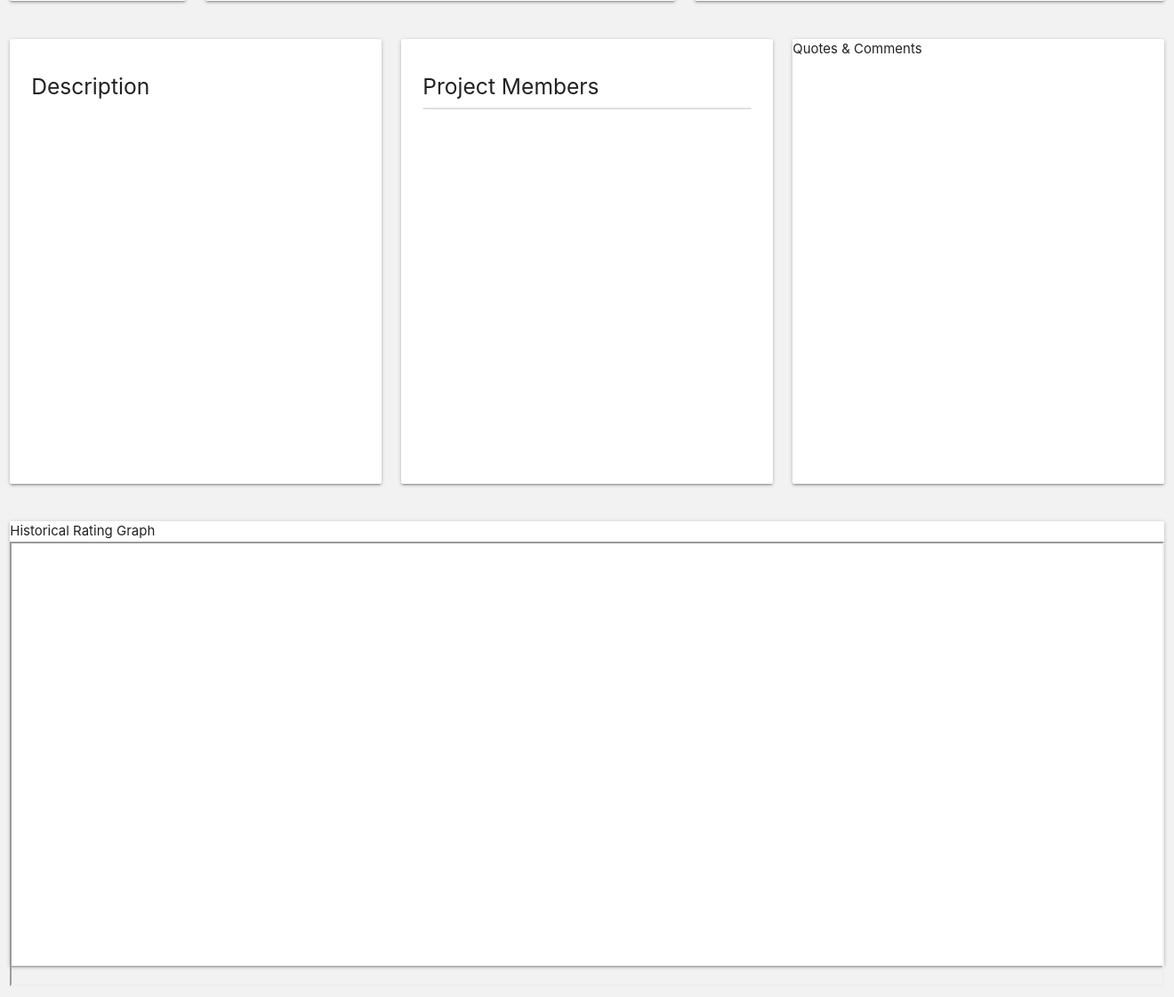
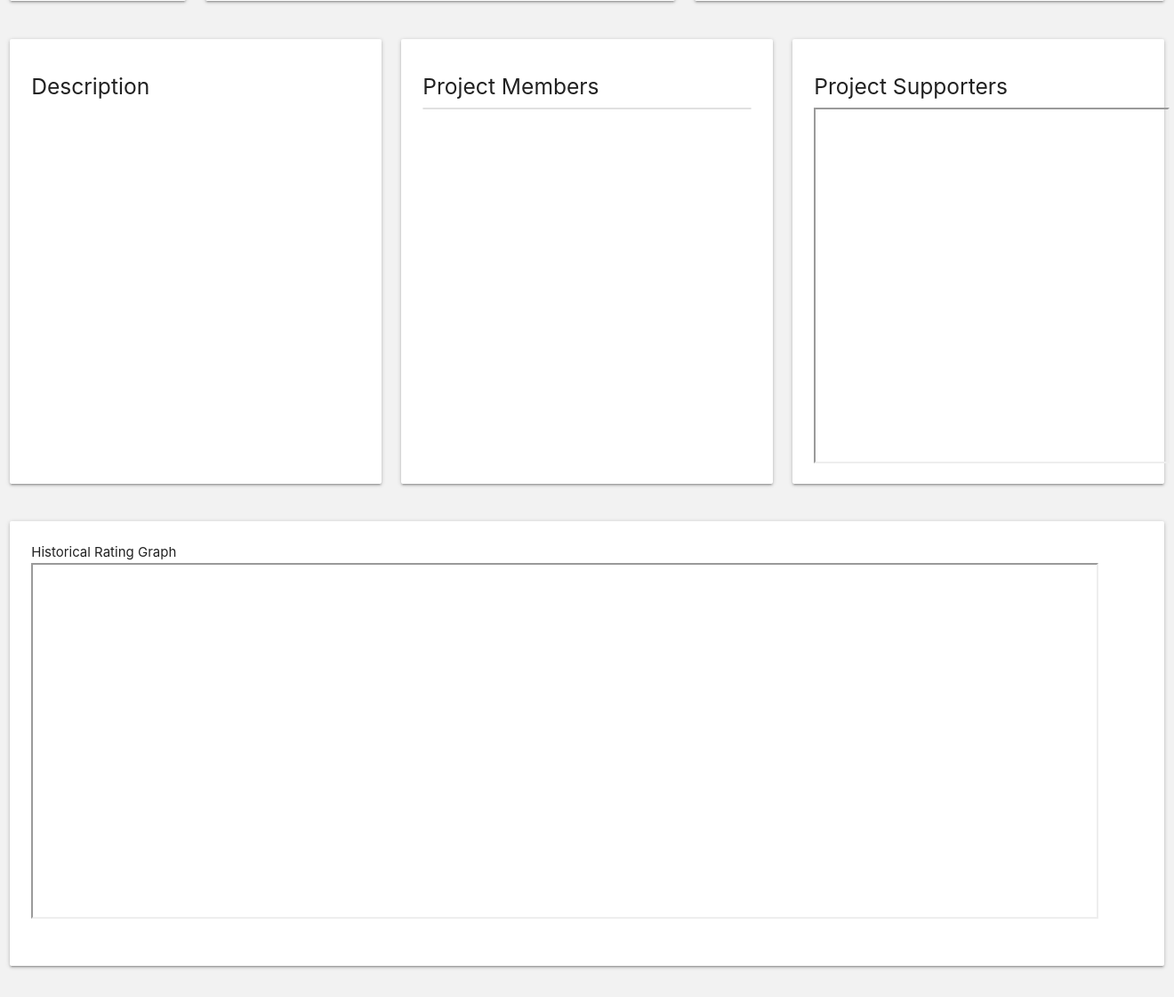
Before and after one commit to noctoid/daothon, a Django app: page /projects/sample/ in a window 1320 px wide. Shown: the part 213-1334 px from the top of the page at 89% size. Run offline with Django 3.2, Linux system fonts and the light colour scheme; data that the repository does not hold is empty; some libraries are stand-ins or nearby versions.

Commit message:
put all diagrams to where they should be

```diff
--- a/daothon_server/daothon_server/templates/people_detail.html
+++ b/daothon_server/daothon_server/templates/people_detail.html
@@ -18,7 +18,6 @@
     <div class="row">
         <div class="col s7">
             <div class="card card-short">
-                {{p}}
                 <div class="card-content">
                     <div class="col s4">
                         <img src="https://ssimg.frontenduse.top/{{p.avatar}}" height="50px"/>
@@ -42,7 +41,7 @@
             <div class="card card-tall">
                 <div class="card-content">
                     <h5>Skills in Project</h5>
-                    <iframe height="400px" width="600px" src="http://127.0.0.1:3000/">
+                    <iframe height="400px" width="600px" src="http://127.0.0.1:3000/radar">
                     </iframe>
                 </div>
             </div>
@@ -72,7 +71,7 @@
             <div class="col s12">
                 <div class="card card-tall">
                     Historical Rating Graph
-                    <iframe height=100% width="100%" src="http://127.0.0.1:3000/">
+                    <iframe height="400px" width="1200px" src="http://127.0.0.1:3000/line">
                     </iframe>
                 </div>
             </div>
--- a/daothon_server/daothon_server/templates/project_detail.html
+++ b/daothon_server/daothon_server/templates/project_detail.html
@@ -74,7 +74,11 @@
         </div>
         <div class="col s4">
             <div class="card card-tall">
-                Quotes & Comments
+                <div class="card-content">
+                    <h5>Project Supporters</h5>
+                    <iframe height="400px" width="400px" src="http://127.0.0.1:3000/">
+                    </iframe>
+                </div>
             </div>
         </div>
     </div>
@@ -84,9 +88,11 @@
         <div class="row">
             <div class="col s12">
                 <div class="card card-tall">
-                    Historical Rating Graph
-                    <iframe height=100% width="100%" src="http://127.0.0.1:3000/">
-                    </iframe>
+                    <div class="card-content">
+                        Historical Rating Graph
+                        <iframe height="400px" width="1200px" src="http://127.0.0.1:3000/line">
+                        </iframe>
+                    </div>
                 </div>
             </div>
         </div>
```
Also changed, not shown: react-renderer/src/components/RadarChartComponent.js (+18 -6 lines).
